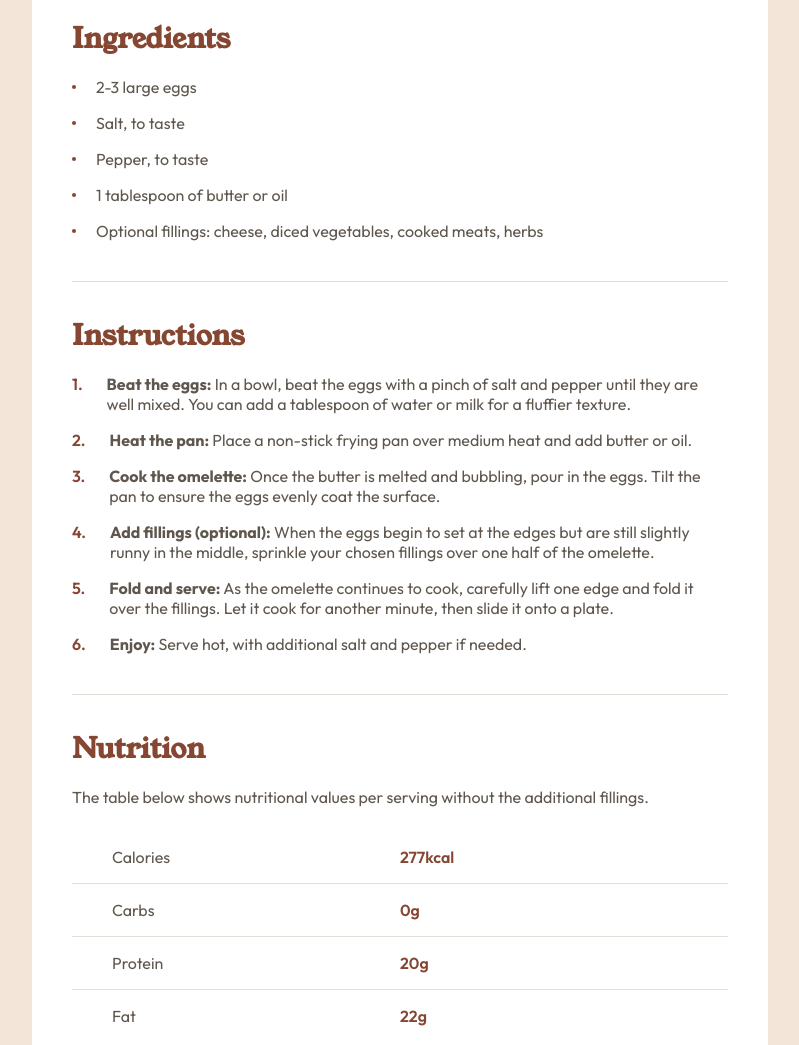
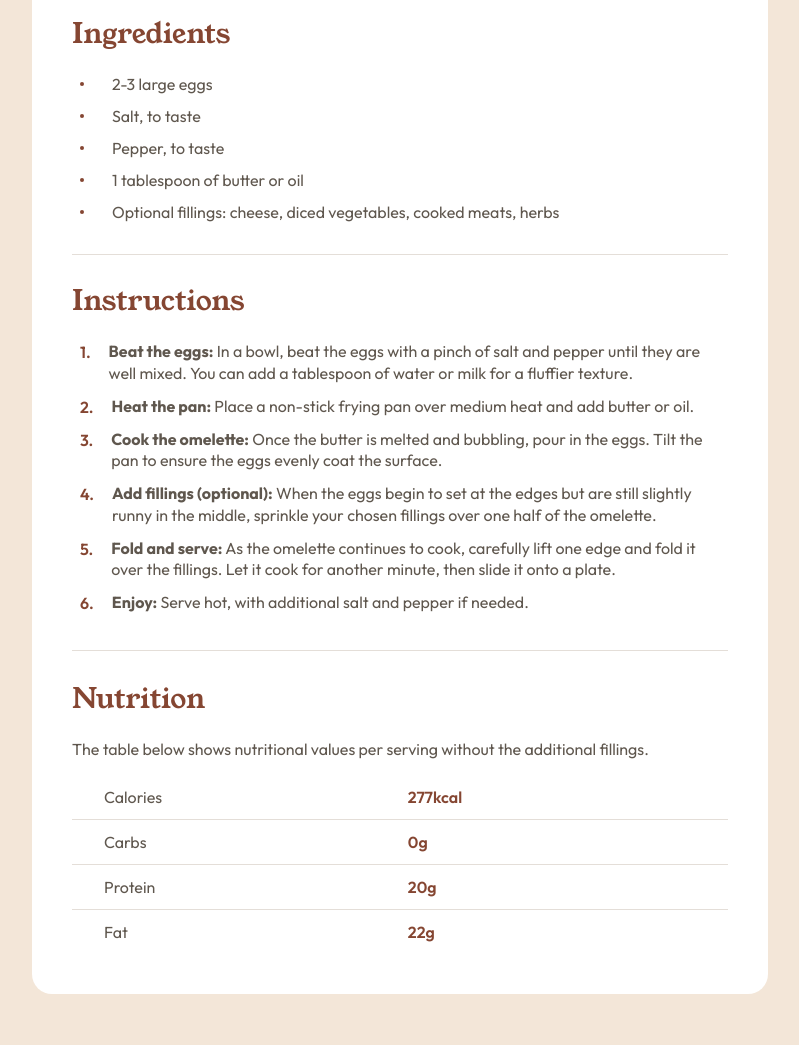
Before and after one commit to cyber-m/fm-recipe-page, a plain HTML site: page index.html in a window 1280 px wide. Shown: the part 840-1885 px from the top of the page, without its empty margins (240-1039 px from the left). Drawn offline with Linux system fonts and the light colour scheme.

Commit message:
match better the design (weird values)

```diff
--- a/style.css
+++ b/style.css
@@ -31,10 +31,13 @@ a {
   /* Sizes */
   --size-50: calc(var(--size-100) * 0.5);
   --size-100: 8px;
+  --size-150: calc(var(--size-100) * 1.5);
   --size-200: calc(var(--size-100) * 2);
+  --size-250: calc(var(--size-100) * 2.5);
   --size-300: calc(var(--size-100) * 3);
   --size-350: calc(var(--size-100) * 3.5);
   --size-400: calc(var(--size-100) * 4);
+  --size-450: calc(var(--size-100) * 4.5);
   --size-500: calc(var(--size-100) * 5);
 
   /* Borders */
@@ -47,7 +50,7 @@ body {
   flex-direction: column; */
   --bp-tablet: 800px;
   background-color: var(--color-stone-100);
-  padding: min(calc(var(--size-100) * 15), calc(100vw - 738px));
+  padding: min(calc(var(--size-100) * 15 + 3px), calc(100vw - 738px));
 }
 .main-container {
   max-width: 100%;
@@ -93,10 +96,11 @@ body {
 
     h1,
     h2 {
-      line-height: 100%;
       font-family: "Young Serif", serif;
+      font-weight: normal;
     }
     h1 {
+      line-height: 100%;
       font-size: 2.5rem;
 
       color: var(--color-stone-900);
@@ -104,22 +108,23 @@ body {
     h2 {
       color: var(--color-brown-800);
       font-size: 1.75rem;
+      line-height: 1.5rem;
     }
 
     ul,
     ol {
       display: flex;
       flex-direction: column;
-      gap: var(--size-200);
     }
 
     ul {
+      gap: var(--size-150);
       list-style-type: none;
-      padding-left: 0;
+      padding-left: var(--size-100);
 
       li {
         position: relative;
-        padding-left: var(--size-300);
+        padding-left: var(--size-400);
       }
 
       li::before {
@@ -138,30 +143,38 @@ body {
     .recipe-section {
       display: flex;
       flex-direction: column;
-      gap: var(--size-300);
+      /* gap: var(--size-300); */
+      gap: var(--size-350);
+    }
+    .ingredients-section {
+      padding: var(--size-400) 0 !important;
     }
     .recipe-section:not(:last-child) {
       border-bottom: 1px solid var(--color-stone-150);
-      padding: var(--size-500) 0;
+      padding: var(--size-450) 0;
     }
     .recipe-section:last-child {
-      padding-top: var(--size-500);
+      padding-top: var(--size-450);
     }
     .overview {
       display: flex;
       flex-direction: column;
-      gap: var(--size-400);
+      gap: var(--size-300);
       p {
         color: var(--color-stone-600);
+        line-height: 150%;
+        margin-bottom: var(--size-100);
       }
     }
     .preparation-container {
       background-color: var(--color-rose-50);
-      padding: var(--size-300);
+      /* padding: var(--size-300); */
+      padding: 25px 28px;
       border-radius: var(--radius-1);
       display: flex;
       flex-direction: column;
       gap: var(--size-200);
+      margin-bottom: var(--size-100);
       h3 {
         color: var(--color-rose-800);
         font-size: 1.25rem;
@@ -174,15 +187,26 @@ body {
       }
     }
     .instructions {
+      gap: 30px;
+      h2 {
+        line-height: 1.25rem;
+      }
       ol {
         list-style: none;
         counter-reset: custom-counter; /* Initialize counter */
+        gap: 11px;
       }
 
       li {
         counter-increment: custom-counter; /* Increment counter */
         display: flex;
-        gap: var(--size-300);
+        /* gap: var(--size-300); */
+        gap: 18px;
+        padding-left: var(--size-100);
+        line-height: 22px;
+        p {
+          line-height: 1.36rem;
+        }
       }
 
       li::before {
@@ -203,20 +227,21 @@ body {
   .nutrition-table {
     width: 100%;
     border-collapse: collapse;
+    margin-top: calc(-1 * (var(--size-150)));
 
     tr:not(:last-child) {
       border-bottom: 1px solid var(--color-stone-150);
     }
     td:first-child {
-      padding-left: var(--size-500);
-      width: 50%;
+      padding-left: var(--size-400);
+      width: 51.2%;
     }
     td:last-child {
       color: var(--color-brown-800);
       font-weight: 600;
     }
     td {
-      padding: var(--size-200) 0;
+      padding: var(--size-150) 0;
       text-align: left;
     }
   }
```
